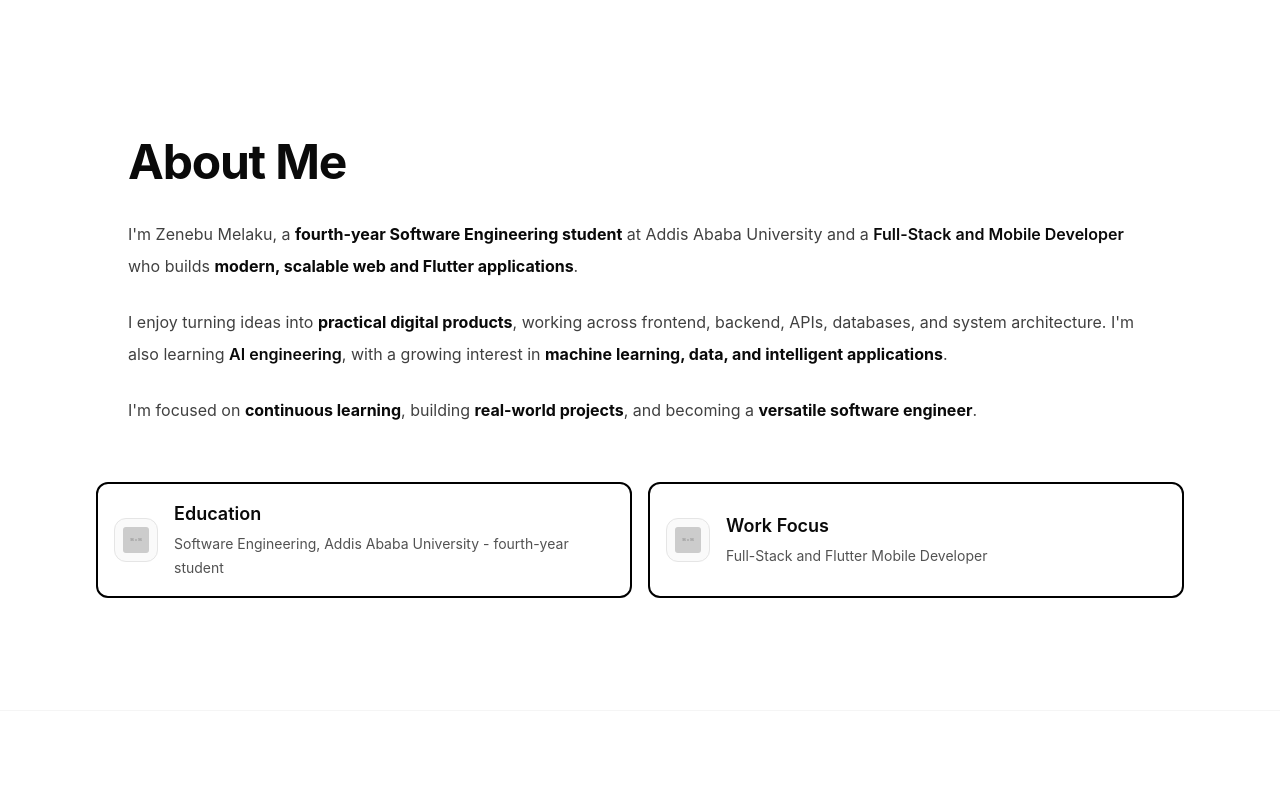
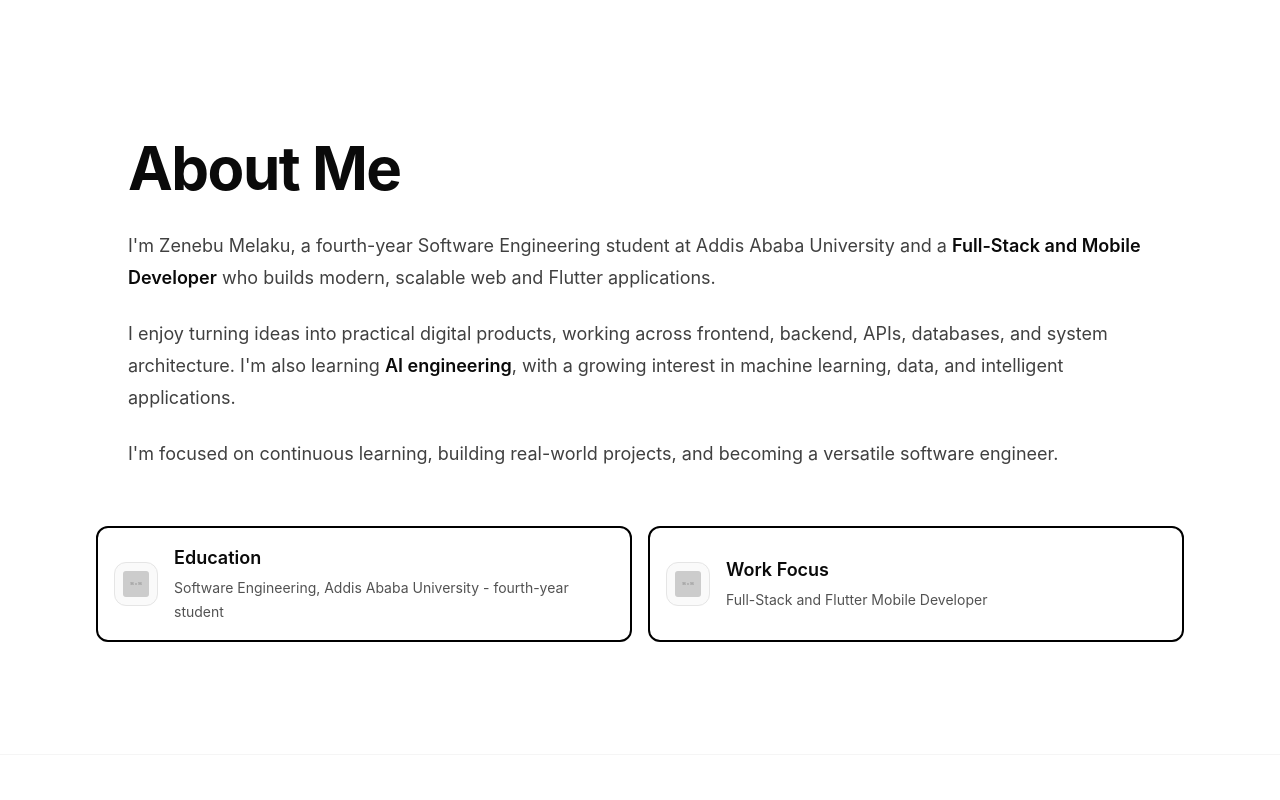
Before and after one commit to zenebumelaku/portifolio, a React (Vite) app: page / in a window 1280 px wide. Shown: the part 800-1600 px from the top of the page. Built offline with nearby package versions, Linux system fonts and the light colour scheme.

Commit message:
Refine about and contact layout

```diff
--- a/src/sections/AboutSection/index.tsx
+++ b/src/sections/AboutSection/index.tsx
@@ -9,58 +9,34 @@ export const AboutSection = () => {
       <div className="section-inner">
         <div className="grid gap-6">
           <div className="p-6 md:p-8">
-            <h2 className="text-4xl font-bold tracking-tight md:text-5xl">
+            <h2 className="text-5xl font-bold tracking-tight md:text-6xl">
               About Me
             </h2>
 
-            <div className="mt-8 space-y-6 text-base leading-8 text-neutral-700">
+            <div className="mt-8 space-y-6 text-lg leading-8 text-neutral-700">
               <p>
-                I&apos;m Zenebu Melaku, a{" "}
-                <strong className="font-bold text-neutral-950">
-                  fourth-year Software Engineering student
-                </strong>{" "}
-                at Addis Ababa University and a{" "}
+                I&apos;m Zenebu Melaku, a fourth-year Software Engineering
+                student at Addis Ababa University and a{" "}
                 <strong className="font-semibold text-neutral-950">
                   Full-Stack and Mobile Developer
                 </strong>{" "}
-                who builds{" "}
-                <strong className="font-bold text-neutral-950">
-                  modern, scalable web and Flutter applications
-                </strong>
-                .
+                who builds modern, scalable web and Flutter applications.
               </p>
 
               <p>
-                I enjoy turning ideas into{" "}
-                <strong className="font-bold text-neutral-950">
-                  practical digital products
-                </strong>
-                , working across frontend, backend, APIs, databases, and system
+                I enjoy turning ideas into practical digital products, working
+                across frontend, backend, APIs, databases, and system
                 architecture. I&apos;m also learning{" "}
                 <strong className="font-semibold text-neutral-950">
                   AI engineering
                 </strong>
-                , with a growing interest in{" "}
-                <strong className="font-bold text-neutral-950">
-                  machine learning, data, and intelligent applications
-                </strong>
-                .
+                , with a growing interest in machine learning, data, and
+                intelligent applications.
               </p>
 
               <p>
-                I&apos;m focused on{" "}
-                <strong className="font-bold text-neutral-950">
-                  continuous learning
-                </strong>
-                , building{" "}
-                <strong className="font-bold text-neutral-950">
-                  real-world projects
-                </strong>
-                , and becoming a{" "}
-                <strong className="font-bold text-neutral-950">
-                  versatile software engineer
-                </strong>
-                .
+                I&apos;m focused on continuous learning, building real-world
+                projects, and becoming a versatile software engineer.
               </p>
             </div>
           </div>
--- a/src/sections/ContactSection/index.tsx
+++ b/src/sections/ContactSection/index.tsx
@@ -16,8 +16,8 @@ export const ContactSection = () => {
           </h2>
         </div>
 
-        <div className="grid gap-10 lg:grid-cols-[.9fr_1.1fr]">
-          <div className="grid content-start gap-3 sm:grid-cols-2 lg:grid-cols-1">
+        <div className="grid gap-10">
+          <div className="grid gap-3 sm:grid-cols-2 lg:grid-cols-4">
             <ContactCard
               href="mailto:melakuzenebu3@gmail.com"
               iconSrc={icon("MAIL")}
@@ -60,7 +60,7 @@ export const ContactSection = () => {
               title="Telegram channel"
               value="@zenicore"
             />
-            <div className="flex items-center gap-4 rounded-xl border-2 border-black bg-neutral-50 p-4 sm:col-span-2 lg:col-span-1">
+            <div className="flex items-center gap-4 rounded-xl border-2 border-black bg-neutral-50 p-4 sm:col-span-2 lg:col-span-2">
               <div className="flex h-10 w-10 items-center justify-center rounded-lg bg-white text-neutral-700">
                 <MapPin size={18} />
               </div>
```
